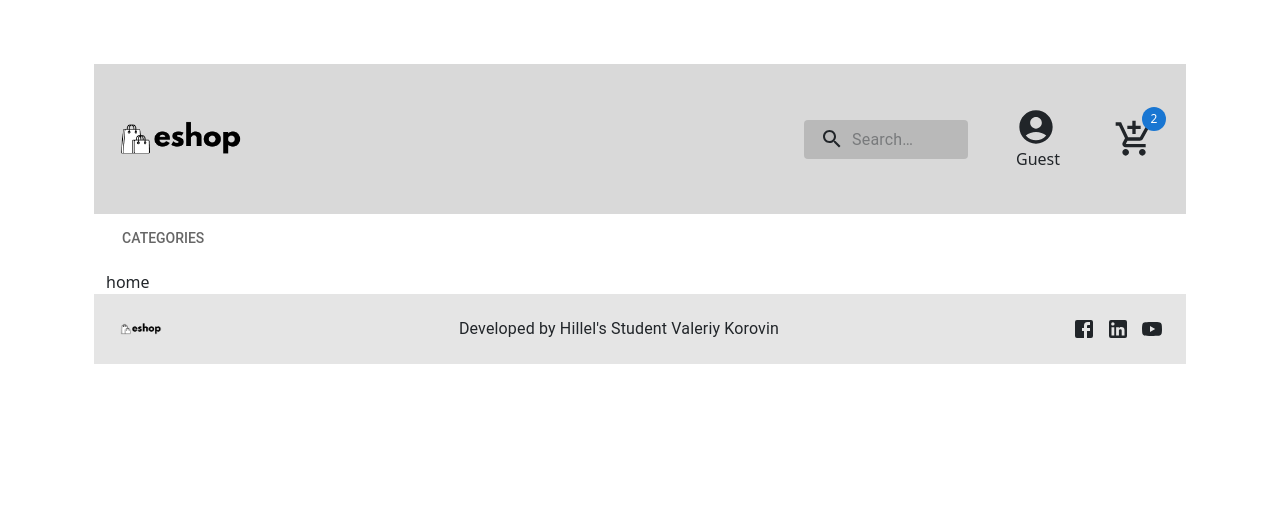
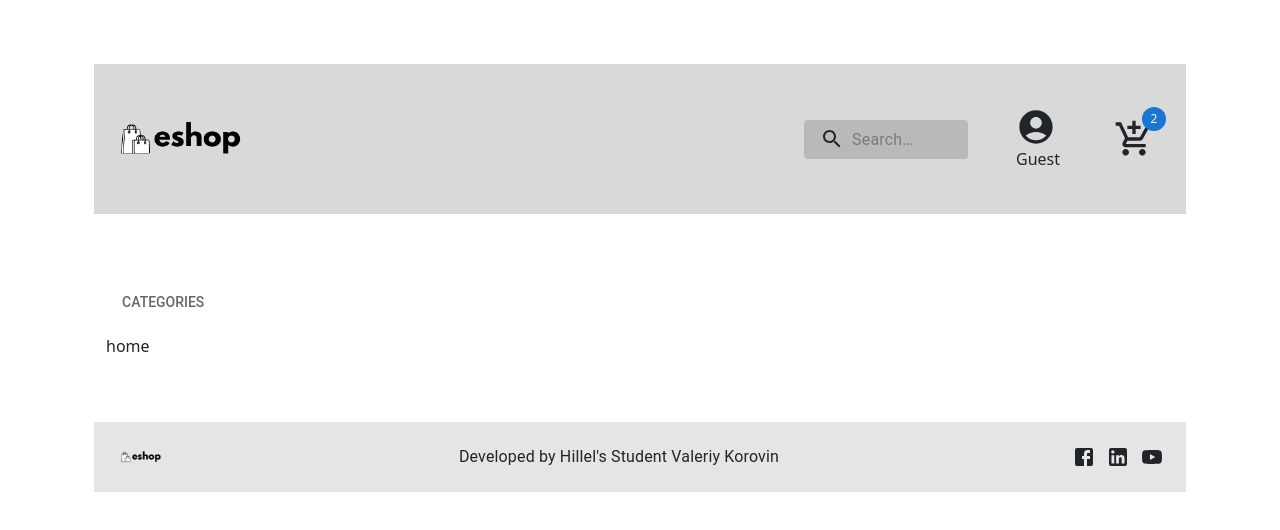
Before and after one commit to Valkor95/REACT_HW, a React (Vite) app: page / in a window 1280 px wide. Shown: the top 530 px of the page. Built offline with nearby package versions, Linux system fonts and the light colour scheme.

Commit message:
FINAL3_v22

```diff
--- a/src/App.jsx
+++ b/src/App.jsx
@@ -10,12 +10,16 @@ const App = () => {
         <div className='app'>
             <BaseTemplate maxWidth='xl'>
                 <HeaderHome/>
+            </BaseTemplate>
 
+            <BaseTemplate maxWidth='xl'>
                 <div className='container'>
                     <Sidebar/>
                     <AppRoutes/>
                 </div>
+            </BaseTemplate>
 
+            <BaseTemplate maxWidth='xl'>
                 <Footer/>
             </BaseTemplate>
         </div>
```
